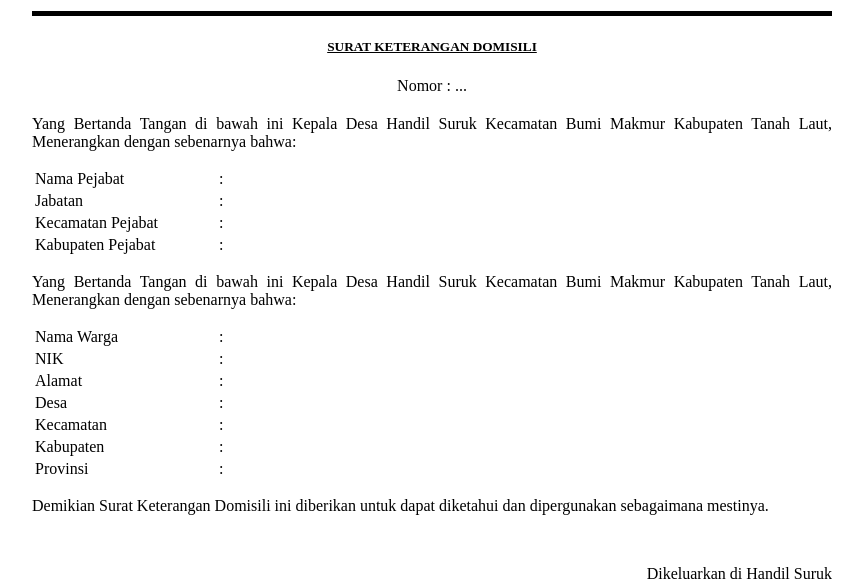
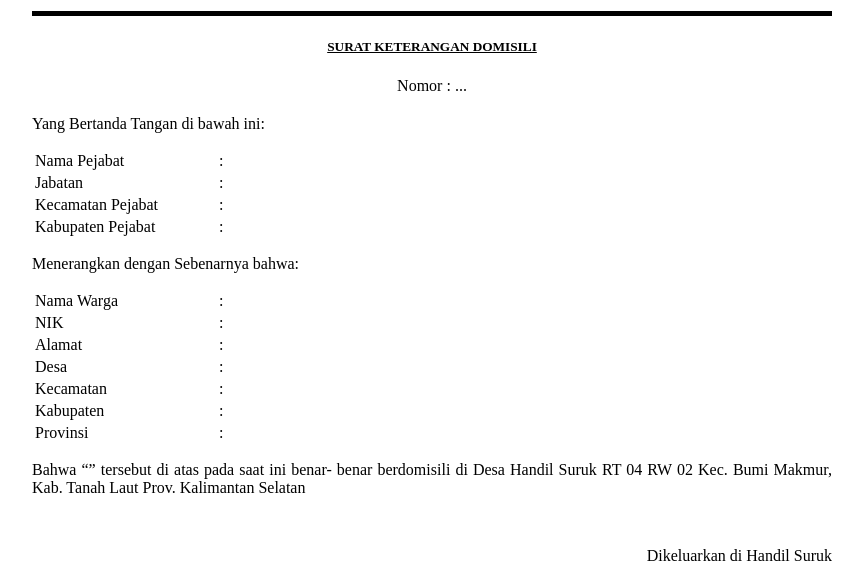
Before and after one commit to fpendii/surat-menyurat, a CodeIgniter 4 app: the page made by app/Views/masyarakat/surat/preview-surat/preview_domisili_warga.php in a window 1280 px wide. Shown: the part 152-733 px from the top of the page, without its empty margins (208-1071 px from the left). Run offline with PHP 8.4 and a stand-in for CodeIgniter, Linux system fonts and the light colour scheme; the template is opened without the code that fills it, so the values that code supplies are empty; some libraries are stand-ins or nearby versions.

Commit message:
update surat domisili warga

```diff
--- a/app/Views/masyarakat/surat/ajukan-surat/ajukan-surat-domisili-manusia.php
+++ b/app/Views/masyarakat/surat/ajukan-surat/ajukan-surat-domisili-manusia.php
@@ -14,7 +14,7 @@
     </div>
   <?php endif; ?>
 
-  <form id="domisiliForm" action="<?= site_url('masyarakat/surat/domisili-bangunan/ajukan') ?>" method="POST" enctype="multipart/form-data">
+  <form id="domisiliForm" action="<?= site_url('masyarakat/surat/domisili-warga/ajukan') ?>" method="POST" enctype="multipart/form-data">
     <?= csrf_field() ?>
 
     <h5 class="mt-3">Data Kepala Desa</h5>
--- a/app/Views/masyarakat/surat/preview-surat/preview_domisili_warga.php
+++ b/app/Views/masyarakat/surat/preview-surat/preview_domisili_warga.php
@@ -85,7 +85,7 @@
 
         <!-- Isi Surat -->
         <div class="text-isi">
-            <p>Yang Bertanda Tangan di bawah ini Kepala Desa Handil Suruk Kecamatan Bumi Makmur Kabupaten Tanah Laut, Menerangkan dengan sebenarnya bahwa:</p>
+            <p>Yang Bertanda Tangan di bawah ini:</p>
 
             <table style="width: 100%; margin-bottom: 10px;">
                 <tr>
@@ -110,7 +110,7 @@
                 </tr>
             </table>
 
-            <p>Yang Bertanda Tangan di bawah ini Kepala Desa Handil Suruk Kecamatan Bumi Makmur Kabupaten Tanah Laut, Menerangkan dengan sebenarnya bahwa:</p>
+            <p>Menerangkan dengan Sebenarnya bahwa:</p>
 
             <table style="width: 100%; margin-bottom: 10px;">
                 <tr>
@@ -151,7 +151,7 @@
             </table>
 
             <p>
-                Demikian Surat Keterangan Domisili ini diberikan untuk dapat diketahui dan dipergunakan sebagaimana mestinya.
+               Bahwa “<?php echo $nama_warga; ?>” tersebut di atas pada saat ini benar- benar berdomisili di Desa Handil Suruk RT 04 RW 02 Kec. Bumi Makmur, Kab. Tanah Laut Prov. Kalimantan Selatan
             </p>
         </div>
 
```
Also changed, not shown: 2 other files.
